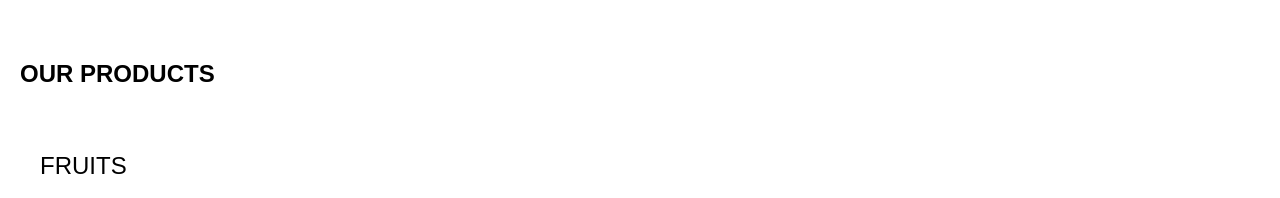
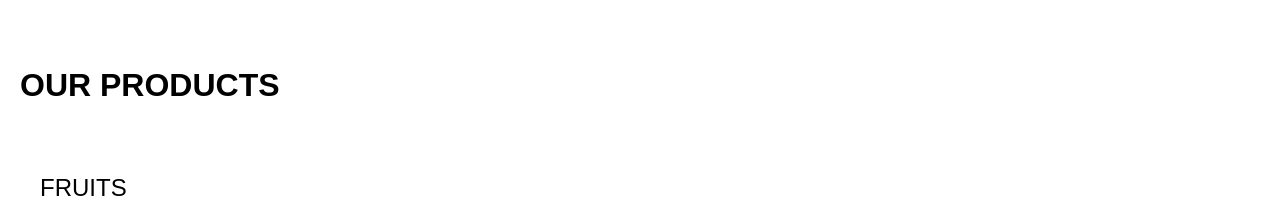
Before and after one commit to JojoSkyler/FINAL_PROJECT, a plain HTML site: page products.html in a window 1280 px wide. Shown: the top 198 px of the page. Drawn offline with Linux system fonts and the light colour scheme.

Commit message:
Update products.html

```diff
--- a/products.html
+++ b/products.html
@@ -9,7 +9,7 @@
 </head>
 <body>
     <section id="products">
-        <h2>OUR PRODUCTS</h2>
+        <h2 style="font-size: xx-large;" >OUR PRODUCTS</h2>
         <section>
         <p  style="font-size: x-large;" >FRUITS</p>
         <div id="product-list"></div>
```
